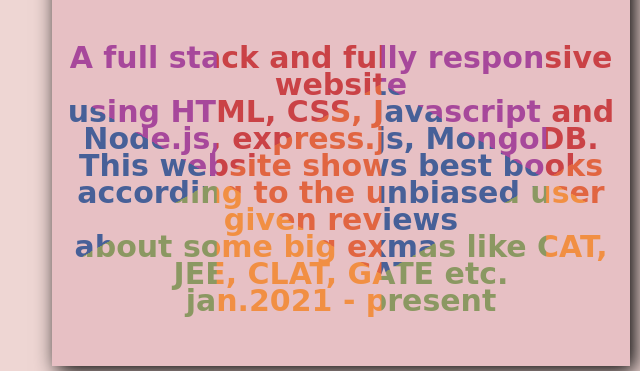
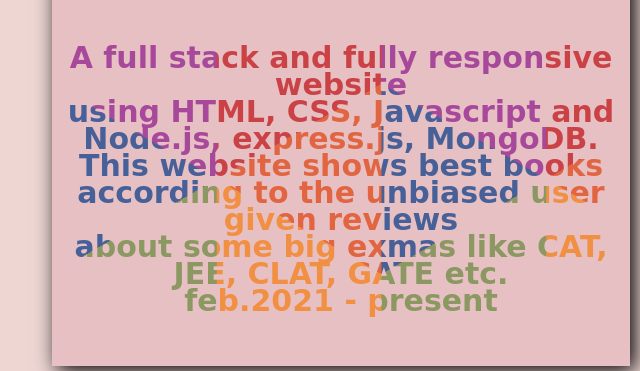
Before and after one commit to SanskritiKhatiyan/portfolio, a plain HTML site: page project.html in a window 1280 px wide. Shown: the part 233-604 px from the top of the page, 640-1280 px from the left. Drawn offline with Linux system fonts and the light colour scheme; a web font is replaced by a local one.

Commit message:
Update project.html

```diff
--- a/project.html
+++ b/project.html
@@ -32,7 +32,7 @@
             using HTML, CSS, Javascript and Node.js, express.js, MongoDB.<br>
             This website shows best books according to the unbiased user given reviews<br>
             about some big exmas like CAT, JEE, CLAT, GATE etc.<br>
-            jan.2021 - present</p>
+            feb.2021 - present</p>
             <!-- <img src="gbu.jpg"> -->
     </div>
 </div>
```
